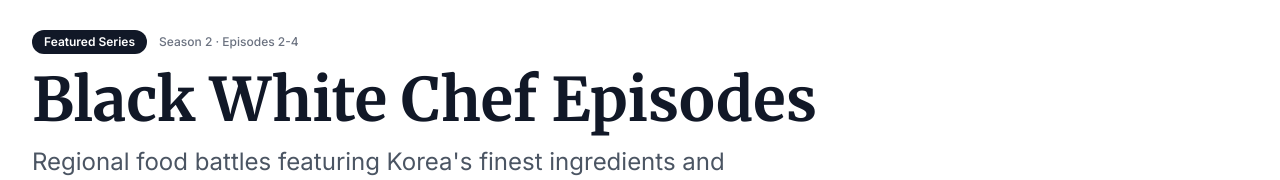
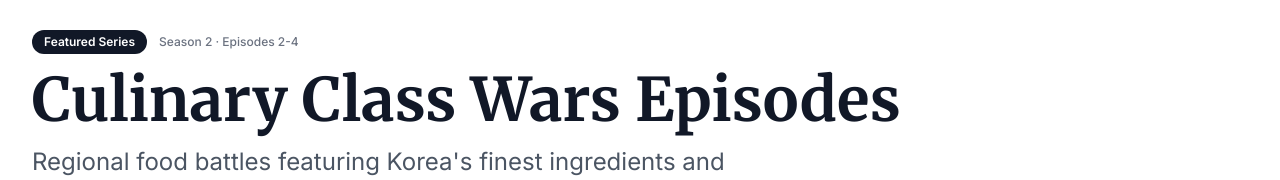
Before and after one commit to whkim1028/korea-now, a Next.js app: page /episodes in a window 1280 px wide. Shown: the part 163-343 px from the top of the page. Built offline with nearby package versions, Linux system fonts and the light colour scheme; no server answers; the database is empty.

Commit message:
20251226 fin

```diff
--- a/app/episodes/page.tsx
+++ b/app/episodes/page.tsx
@@ -6,9 +6,9 @@
 export const runtime = 'edge';
 
 export const metadata: Metadata = {
-  title: 'Black White Chef Episodes - KoreaNow',
+  title: 'Culinary Class Wars Episodes - KoreaNow',
   description:
-    'Explore all regional food battles from Black White Chef Season 2. Discover the stories behind each episode and find authentic restaurants in those regions.',
+    'Explore all regional food battles from Culinary Class Wars Season 2. Discover the stories behind each episode and find authentic restaurants in those regions.',
 };
 
 export default async function EpisodesPage() {
@@ -53,7 +53,7 @@
               </span>
             </div>
             <h1 className="text-5xl md:text-6xl font-serif font-bold text-gray-900 leading-tight mb-4">
-              Black White Chef Episodes
+              Culinary Class Wars Episodes
             </h1>
             <p className="text-xl md:text-2xl text-gray-600 max-w-3xl leading-relaxed">
               Regional food battles featuring Korea&apos;s finest ingredients and culinary traditions. Each episode showcases a different region&apos;s specialty.
--- a/app/layout.tsx
+++ b/app/layout.tsx
@@ -39,7 +39,7 @@
     'Culinary Class Wars',
     'Culinary Class Wars Netflix',
     'Foods from Culinary Class Wars',
-    'Black White Chef',
+    'Culinary Class Wars restaurants',
     'Korean food culture',
     'Korean restaurants by region',
     'Authentic Korean food',
--- a/app/sitemap.ts
+++ b/app/sitemap.ts
@@ -11,7 +11,6 @@
 
   // Use fewer items in development for faster page loads
   const isDev = process.env.NODE_ENV === 'development';
-  const itemLimit = isDev ? 10 : 100;
 
   // Static pages
   const staticPages: MetadataRoute.Sitemap = [
@@ -67,7 +66,7 @@
 
   try {
     // Dynamic editorial pages
-    const editorials = await getEditorials(itemLimit);
+    const editorials = await getEditorials(isDev ? 10 : undefined);
     const editorialPages: MetadataRoute.Sitemap = editorials.map((editorial) => ({
       url: `${baseUrl}/editorials/${editorial.id}`,
       lastModified: editorial.created_at ? new Date(editorial.created_at) : new Date(),
@@ -76,7 +75,7 @@
     }));
 
     // Dynamic restaurant pages
-    const restaurants = await getRestaurants(itemLimit);
+    const restaurants = await getRestaurants(isDev ? 10 : undefined);
     const restaurantPages: MetadataRoute.Sitemap = restaurants.map((restaurant) => ({
       url: `${baseUrl}/restaurants/${restaurant.id}`,
       lastModified: restaurant.created_at ? new Date(restaurant.created_at) : new Date(),
@@ -84,7 +83,7 @@
       priority: 0.8,
     }));
 
-    // Dynamic episode pages (Black White Chef)
+    // Dynamic episode pages (Culinary Class Wars)
     const episodes = await getBlackWhiteChefEpisodes();
     const episodePages: MetadataRoute.Sitemap = episodes.map((episode) => ({
       url: `${baseUrl}/episodes/${episode.id}`,
--- a/components/BlackWhiteChefSection.tsx
+++ b/components/BlackWhiteChefSection.tsx
@@ -24,7 +24,7 @@
             <div className="relative h-[500px] lg:h-full rounded-2xl overflow-hidden shadow-2xl bg-gray-900">
               <Image
                 src="/black_white_chef/main_poster.gif"
-                alt="Black White Chef - Season 2"
+                alt="Culinary Class Wars - Season 2"
                 fill
                 className="object-contain"
                 priority
@@ -60,8 +60,8 @@
 
               {/* Context */}
               <p className="text-sm text-gray-500 italic">
-                흑백요리사: 요리 계급 전쟁<br />
-                <span className="text-xs not-italic">(Black White Chef: The Culinary Class Wars)</span>
+                Culinary Class Wars<br />
+                <span className="text-xs not-italic">(흑백요리사: 요리 계급 전쟁)</span>
               </p>
             </div>
 
--- a/lib/data/blackWhiteChef.ts
+++ b/lib/data/blackWhiteChef.ts
@@ -114,7 +114,7 @@
 }
 
 /**
- * Get all active Black White Chef episodes
+ * Get all active Culinary Class Wars episodes
  */
 export async function getBlackWhiteChefEpisodes(): Promise<BlackWhiteChefCard[]> {
   try {
@@ -126,7 +126,7 @@
       .order('id', { ascending: true });
 
     if (error) {
-      console.error('Error fetching Black White Chef episodes:', error);
+      console.error('Error fetching Culinary Class Wars episodes:', error);
       return [];
     }
 
@@ -163,7 +163,7 @@
       .single();
 
     if (error) {
-      console.error('Error fetching Black White Chef episode:', error);
+      console.error('Error fetching Culinary Class Wars episode:', error);
       return null;
     }
 
--- a/lib/data/restaurants.ts
+++ b/lib/data/restaurants.ts
@@ -6,7 +6,7 @@
  * Joins with popular_restaurants to get original images
  * Fetches category_translated from popular_restaurants_detail_translations
  * Supports region filtering with Seoul grouping (Gangnam + Gangbuk)
- * Supports region_detail filtering for Black White Chef episodes
+ * Supports region_detail filtering for Culinary Class Wars episodes
  * Supports region_detail_name filtering for detailed regional filtering
  */
 export async function getRestaurants(limit?: number, region?: string, regionDetail?: string, regionDetailName?: string): Promise<RestaurantTranslation[]> {
@@ -32,7 +32,7 @@
     }
   }
 
-  // Apply region_detail filter (for Black White Chef episodes - uses numeric code)
+  // Apply region_detail filter (for Culinary Class Wars episodes - uses numeric code)
   if (regionDetail) {
     query = query.eq('region_detail', regionDetail);
   }
--- a/types/blackWhiteChef.ts
+++ b/types/blackWhiteChef.ts
@@ -1,4 +1,4 @@
-// Black White Chef Episode Type (from DB)
+// Culinary Class Wars Episode Type (from DB)
 export interface BlackWhiteChefEpisode {
   id: number;
   season: number;
```
